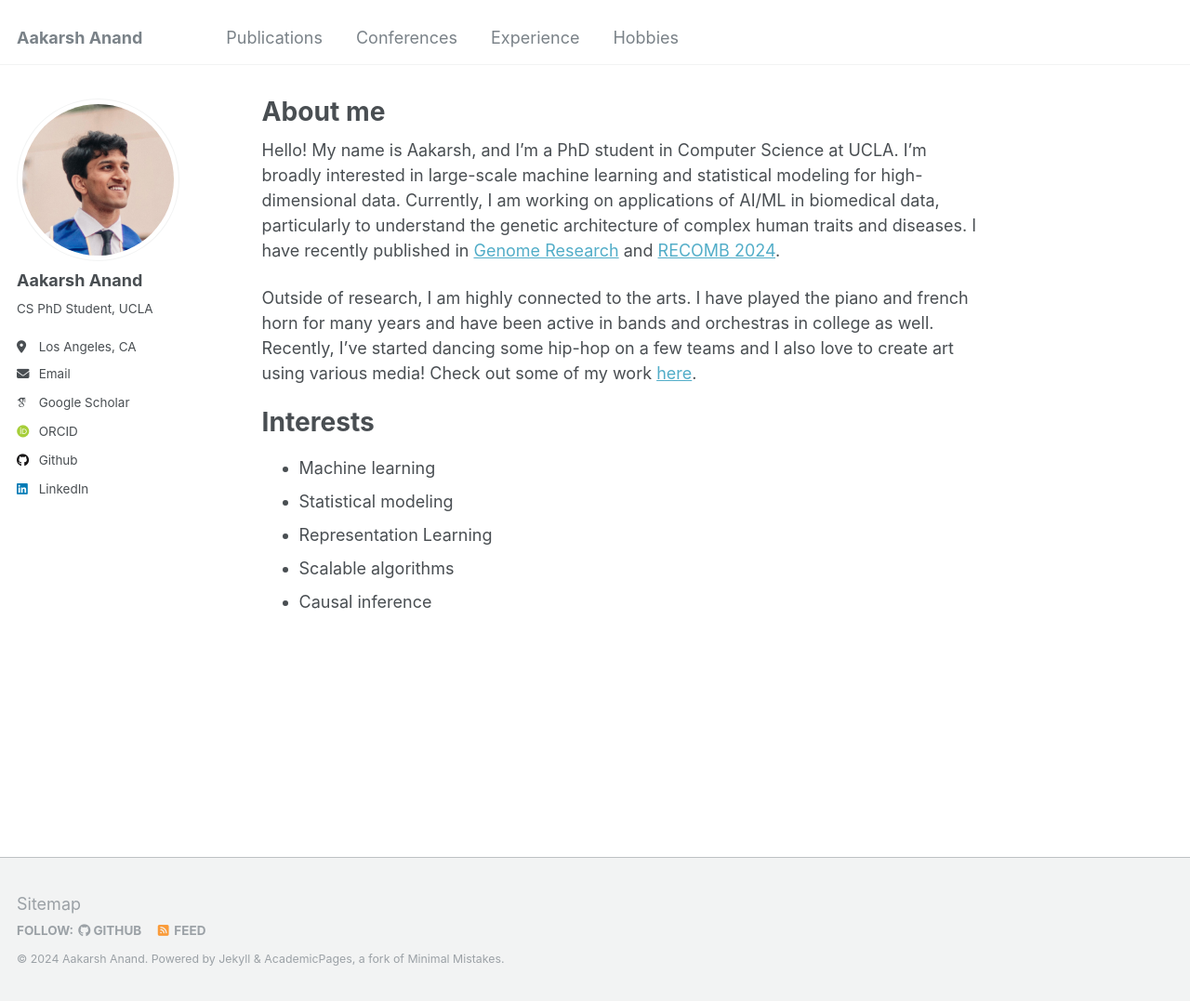
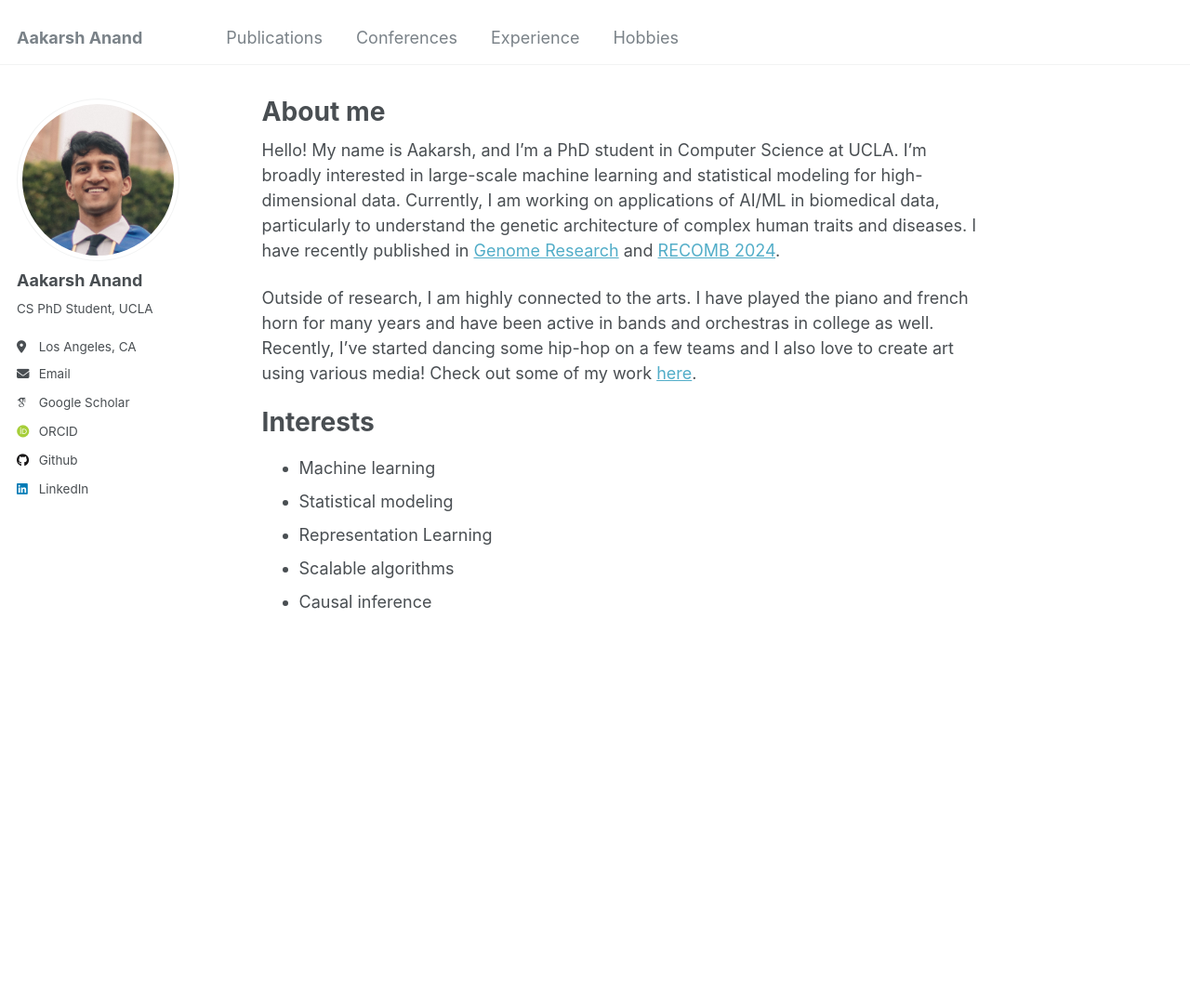
Before and after one commit to aakarsh-anand/aakarsh-anand.github.io, a Jekyll site: the page built from _pages/about.md, in a window 1280 px wide and 1077 px high. Shown: the whole window at 93% size. Built offline with Jekyll 4.4.1, drawn with Linux system fonts in a browser that asks for light colours; some web fonts are replaced; some of the changed lines change nothing that is shown.

Commit message:
remove footer, fix linkedin, change profile pic

```diff
--- a/_config.yml
+++ b/_config.yml
@@ -57,7 +57,7 @@ author:
   keybase          : # Username
   instagram        : # Username
   lastfm           : # Username
-  linkedin         : "https://www.linkedin.com/in/aakarsh-anand-8943211b4/"
+  linkedin         : "aakarsh-anand-8943211b4"
   mastodon         : # URL
   medium           : # URL
   pinterest        : # Username
--- a/_layouts/default.html
+++ b/_layouts/default.html
@@ -20,12 +20,13 @@ layout: compress
 
     {{ content }}
 
-    <div class="page__footer">
-      <footer>
-        {% include footer/custom.html %}
-        {% include footer.html %}
-      </footer>
-    </div>
+    {% comment %}
+      <div class="page__footer">
+        <footer>
+          {% include footer/custom.html %}
+          {% include footer.html %}
+      </div>
+    {% endcomment %}
 
     {% include scripts.html %}
 
```
Also changed, not shown: images/headshot.jpg.
